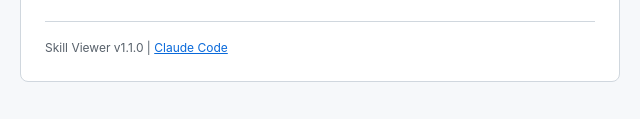
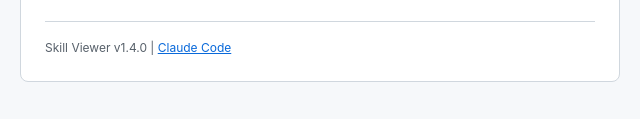
Before and after one commit to leweii/skill-viewer, a browser extension: page extension/options.html in a window 1280 px wide. Shown: the part 946-1065 px from the top of the page, 320-960 px from the left. Drawn offline with Linux system fonts and the light colour scheme.

Commit message:
fix: sync version number in options.html with manifest

```diff
--- a/extension/options.html
+++ b/extension/options.html
@@ -349,7 +349,7 @@
     </div>
 
     <div class="footer">
-      Skill Viewer v1.1.0 |
+      Skill Viewer v1.4.0 |
       <a href="https://github.com/anthropics/claude-code" target="_blank">Claude Code</a>
     </div>
   </div>
```
